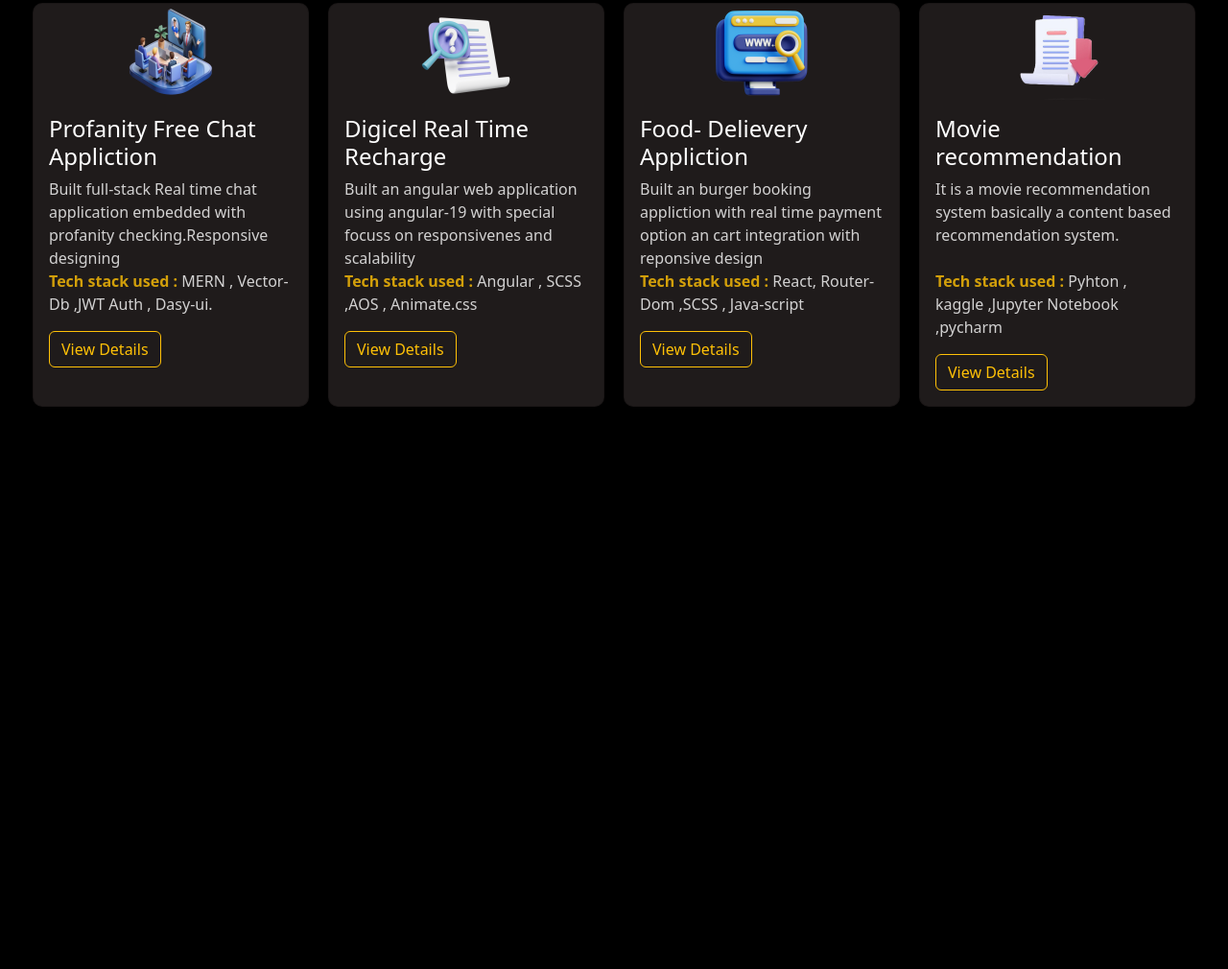
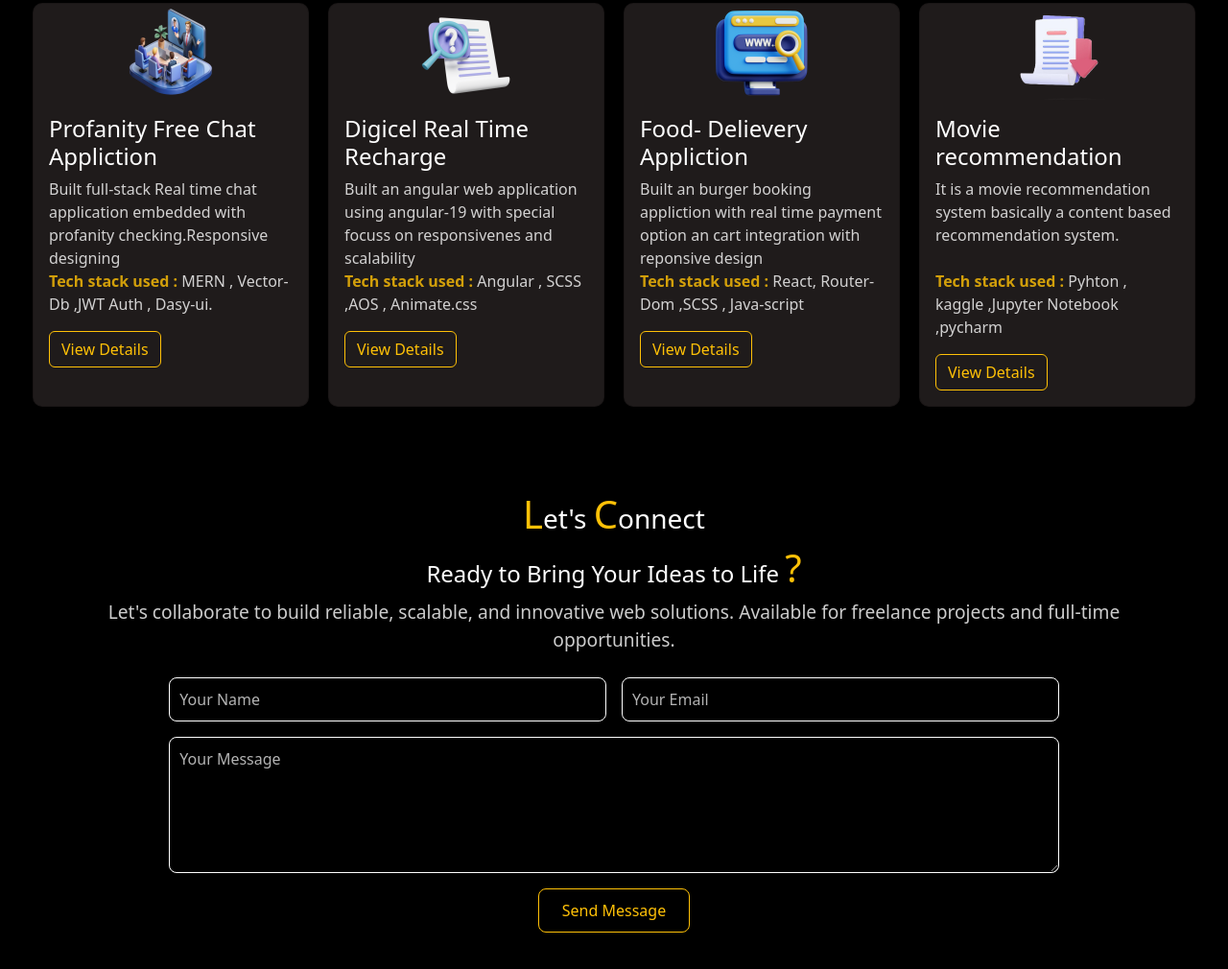
Before and after one commit to SinghalRish/My-Portfolio, a plain HTML site: page index.html in a window 1280 px wide. Shown: the part 1850-2860 px from the top of the page at 96% size. Before the commit the page ends 2274 px from the top, so only its background shows below. Drawn offline with nearby package versions, Linux system fonts and the light colour scheme.

Commit message:
contact section added

```diff
--- a/index.html
+++ b/index.html
@@ -508,7 +508,56 @@
         </div>
       </div>
     </div>
-    <!-- project section complete -->
+    <!-- project section end -->
+
+    <!-- contact section -->
+    <!-- <div class="container contact">
+      <div class="heading"><h3><span>L</span>et's<span>C</span> onnect</h3></div>
+      <div class="heading"><h4>Ready to Bring Your Ideas to Life <span>?</span></h4></div>
+      <div class="para"><p>Let's collaborate to build reliable, scalable, and innovative web solutions. Available for freelance projects and full-time opportunities.</p></div>
+
+    </div> -->
+<!-- contact section -->
+<div class="container contact my-5" id="contact">
+  <div class="heading text-center">
+    <h3><span>L</span>et's <span>C</span>onnect</h3>
+    <h4>Ready to Bring Your Ideas to Life <span>?</span></h4>
+  </div>
+  <div class="para text-center mb-4">
+    <p>
+      Let's collaborate to build reliable, scalable, and innovative web solutions.
+      Available for freelance projects and full-time opportunities.
+    </p>
+  </div>
+
+  <!-- contact form -->
+  <form action="https://formsubmit.co/rishabhsinghal061@gmail.com" method="POST" class="row g-3 justify-content-center">
+    <!-- Hides FormSubmit branding -->
+    <input type="hidden" name="_captcha" value="false">
+    <input type="hidden" name="_template" value="table">
+
+    <!-- Name field -->
+    <div class="col-md-5">
+      <input type="text" class="form-control" name="name" placeholder="Your Name" required>
+    </div>
+
+    <!-- Email field -->
+    <div class="col-md-5">
+      <input type="email" class="form-control" name="email" placeholder="Your Email" required>
+    </div>
+
+    <!-- Message field -->
+    <div class="col-10">
+      <textarea class="form-control" name="message" rows="5" placeholder="Your Message" required></textarea>
+    </div>
+
+    <!-- Submit button -->
+    <div class="col-10 text-center">
+      <button type="submit" class="btn btn-warning px-4">Send Message</button>
+    </div>
+  </form>
+</div>
+
 
     <!-- cdn for bootstrap js -->
     <script
--- a/styles.css
+++ b/styles.css
@@ -322,6 +322,71 @@ i {
   }
 }
 
+.contact{
+    padding-top: 40px;
+
+    .heading {
+      text-align: center;
+      color: white;
+      font-size: 2rem;
+      font-weight: bold;
+
+      span{
+        color: #ffc107;
+        font-size: 2.5rem;
+      }
+    }
+    .para {
+      text-align: center;
+      color: white;
+      font-size: 1.2rem;
+      opacity: 0.8;
+      padding: 0 20px;
+    }
+    /* Contact Form Custom Styles */
+form input,
+form textarea {
+  background-color: transparent;
+  color: #ffc107;
+  border: 1px solid white;
+  border-radius: 8px;
+  padding: 10px;
+}
+
+form input::placeholder,
+form textarea::placeholder {
+  color: rgba(255, 255, 255, 0.7);
+}
+
+form input:focus,
+form textarea:focus {
+  outline: none;
+  box-shadow: none;
+  border-color: #ffc107;
+  background-color: transparent;
+  color: white;
+}
+
+/* Submit button */
+form button {
+  background-color: transparent;
+  color: #ffc107;
+  border: 1px solid #ffc107;
+  padding: 10px 25px;
+  border-radius: 8px;
+  transition: all 0.3s ease;
+}
+
+form button:hover {
+  background-color: #ffc107;
+  color: black;
+}
+}
+
+
+
+
+
 /* responsiveness */
 @media screen and (max-width: 768px) {
   .navbar-typewriter {
```
